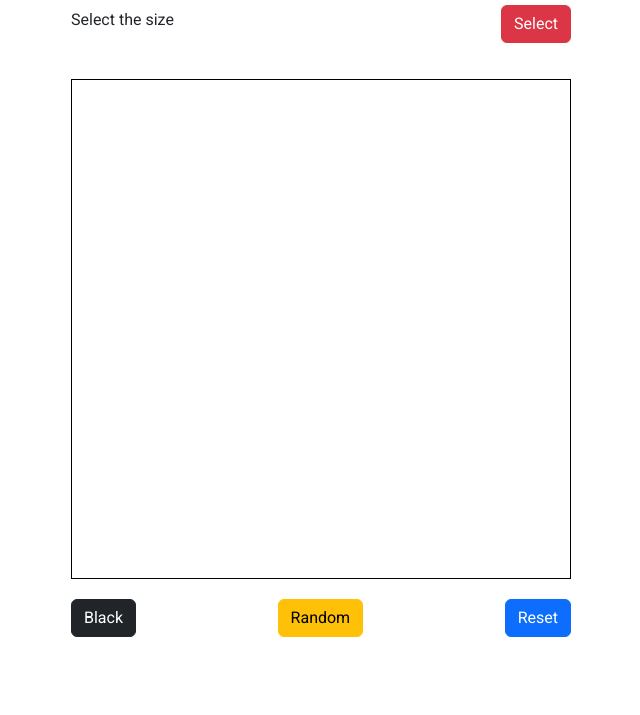
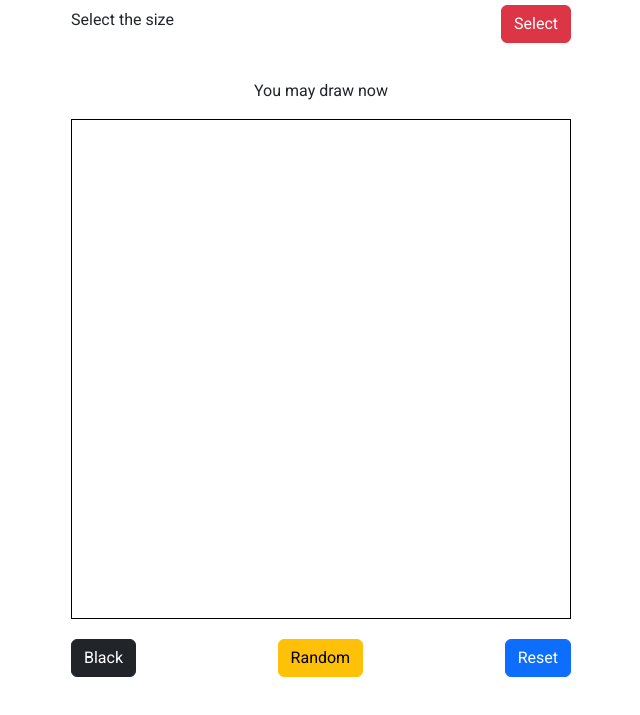
Before and after one commit to yuqingwang98/Etch-A-Sketch, a plain HTML site: page index.html in a window 1280 px wide. Both pictures are taken after a click on the button "Black". Shown: the part 51-766 px from the top of the page, without its empty margins (319-959 px from the left). Drawn offline with nearby package versions, Linux system fonts and the light colour scheme.

Commit message:
click to start drawing

```diff
--- a/app.js
+++ b/app.js
@@ -1,7 +1,20 @@
-color = "black";
+let color = "black";
+let click = false;
 
 document.addEventListener("DOMContentLoaded", function(){
   createBoard(16);
+  document.querySelector("body").addEventListener("click", function(e){
+    if(e.target.tagTame != 'BUTTON'){
+      click = !click;
+      let draw = document.querySelector("#draw");
+      if(click){
+        draw.innerHTML = 'You may draw now'
+      }
+      else{
+        draw.innerHTML = 'Click to draw again'
+      }
+    }
+  })
 
   let btnPopup = document.querySelector("#popup");
   btnPopup.addEventListener("click", function(){
@@ -45,11 +58,13 @@ function setColor(colorChoice){
 }
 
 function colorDiv(){
-  if(color == 'random'){
-    this.style.backgroundColor = `hsl(${Math.random() * 360}, 100%, 50%)`;
-  }
-  else {
-    this.style.backgroundColor = "black";
+  if(click){
+    if(color == 'random'){
+      this.style.backgroundColor = `hsl(${Math.random() * 360}, 100%, 50%)`;
+    }
+    else {
+      this.style.backgroundColor = "black";
+    }
   }
 }
 
@@ -57,6 +72,7 @@ function resetBoard(){
   let divs = document.querySelectorAll('div');
   divs.forEach((div) => div.style.backgroundColor = "white");
 }
+
 // function makeBlocks() {
 //   for (var i = 0; i < 16; i++) {
 //       var row = document.createElement('div');
--- a/index.html
+++ b/index.html
@@ -15,6 +15,7 @@
     <button id="popup" class="btn btn-danger">Select</button>
   </div>
   <p id="message"></p>
+  <p id="draw"></p>
   <div class='board'>
   </div>
   <div class="footer">
```
